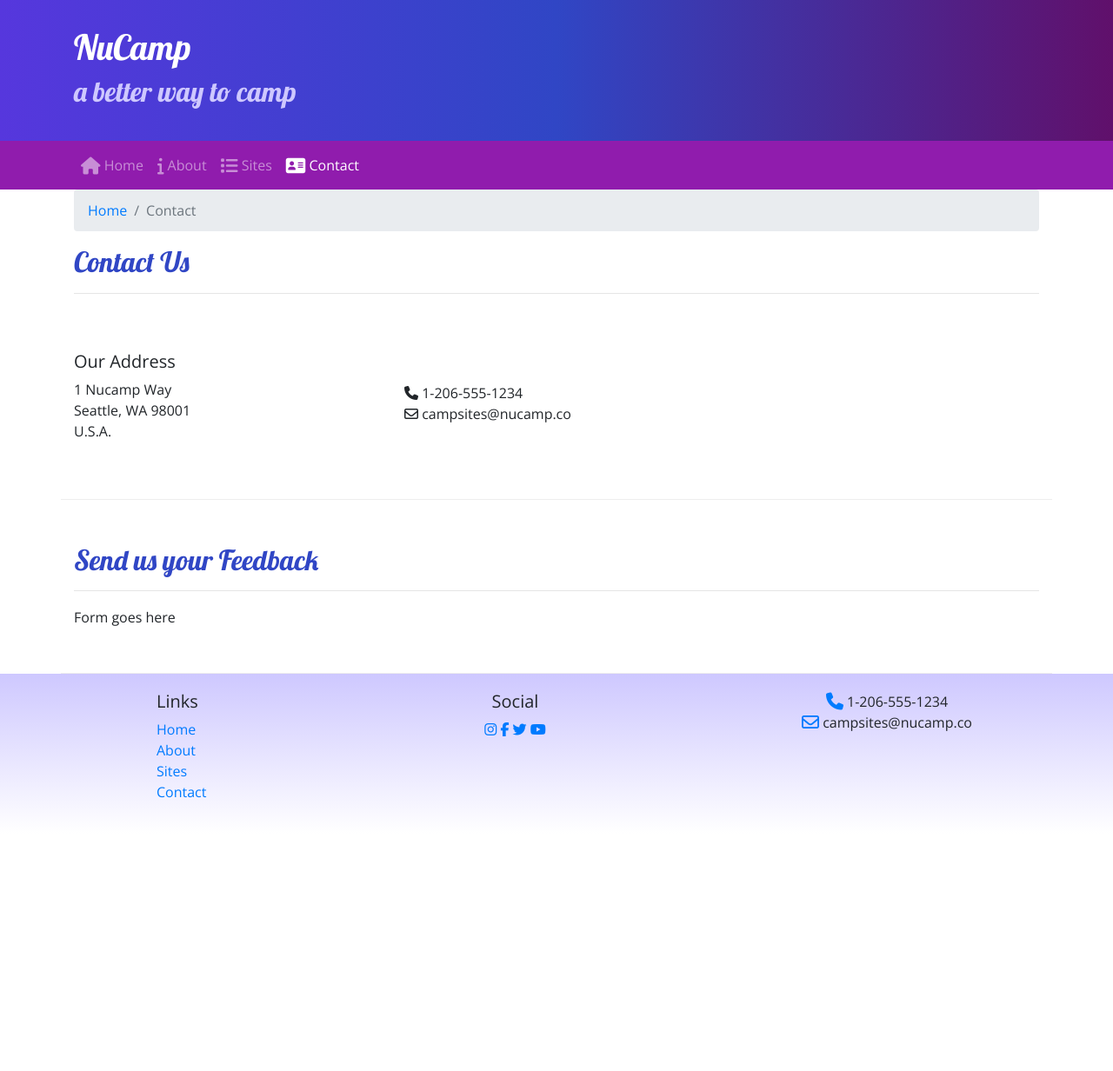
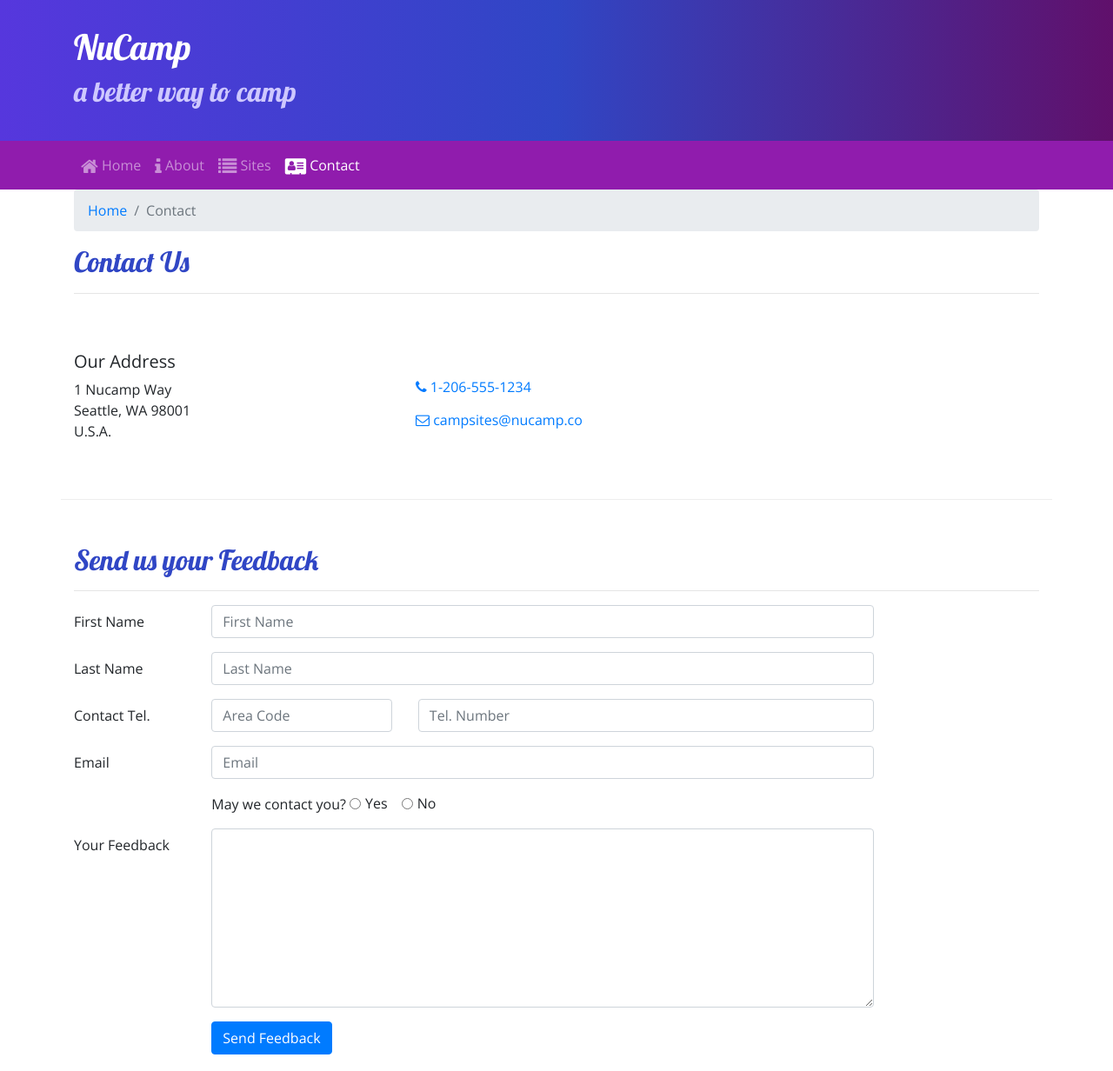
Before and after one commit to yonitekdev/Nucampsite2, a website: page contactus.html in a window 1280 px wide. Shown: the top 1232 px of the page at 87% size. Before the commit the page ends 959 px from the top, so only its background shows below. Drawn offline with nearby package versions, Linux system fonts and the light colour scheme.

Commit message:
Added Bootstrap icons and a contact form

```diff
--- a/aboutus.html
+++ b/aboutus.html
@@ -10,8 +10,11 @@
     <link rel="stylesheet" href="node_modules/bootstrap/dist/css/bootstrap.min.css" />
 
     <!-- Additional CSS must be placed after Bootstrap CSS -->
+    <link rel="stylesheet" href="node_modules/font-awesome/css/font-awesome.min.css" />
+    <link rel="stylesheet" href="node_modules/bootstrap-social/bootstrap-social.css" />
     <link rel="stylesheet" href="https://fonts.googleapis.com/css?family=Lobster|Open+Sans" />
     <link rel="stylesheet" href="css/styles.css" />
+
     <title>NuCamp: A Better Way To Camp</title>
 </head>
 
@@ -35,10 +38,10 @@
             </button>
             <div class="collapse navbar-collapse" id="nucampNavbar">
                 <ul class="navbar-nav">
-                    <li class="nav-item"><a class="nav-link" href="index.html">Home</a></li>
-                    <li class="nav-item active"><a class="nav-link" href="#">About</a></li>
-                    <li class="nav-item"><a class="nav-link" href="#">Sites</a></li>
-                    <li class="nav-item"><a class="nav-link" href="#">Contact</a></li>
+                    <li class="nav-item"><a class="nav-link" href="index.html"><i class="fa fa-home fa-lg"></i> Home</a></li>
+                    <li class="nav-item active"><a class="nav-link" href="#"><i class="fa fa-info fa-lg"></i> About</a></li>
+                    <li class="nav-item"><a class="nav-link" href="#"><i class="fa fa-list fa-lg"></i> Sites</a></li>
+                    <li class="nav-item"><a class="nav-link" href="contactus.html"><i class="fa fa-address-card fa-lg"></i> Contact</a></li>
                 </ul>
             </div>
         </div>
@@ -91,19 +94,19 @@
                         <li><a href="index.html">Home</a></li>
                         <li><a href="#">About</a></li>
                         <li><a href="#">Sites</a></li>
-                        <li><a href="#">Contact</a></li>
+                        <li><a href="contactus.html">Contact</a></li>
                     </ul>
                 </div>
                 <div class="col-6 col-sm-5 text-center">
                     <h5>Social</h5>
-                    <a href="http://instagram.com/">Instagram</a>
-                    <a href="http://facebook.com/">Facebook</a>
-                    <a href="http://twitter.com/">Twitter</a>
-                    <a href="http://youtube.com/">YouTube</a>
+                    <a class="btn btn-social-icon btn-instagram" href="http://instagram.com/"><i class="fa fa-instagram"></i></a>
+                    <a class="btn btn-social-icon btn-facebook" href="http://facebook.com/"><i class="fa fa-facebook"></i></a>
+                    <a class="btn btn-social-icon btn-twitter" href="http://twitter.com/"><i class="fa fa-twitter"></i></a>
+                    <a class="btn btn-social-icon btn-google" href="http://youtube.com/"><i class="fa fa-youtube"></i></a>
                 </div>
                 <div class="col-sm-4 text-center">
-                    Tel: 1-206-555-1234<br />
-                    Email: campsites@nucamp.co
+                    <a role="button" href="tel:+12065551234" class="btn btn-link"><i class="fa fa-phone"></i> 1-206-555-1234</a><br>
+            	    <a role="button" href="mailto:campsites@nucamp.co" class="btn btn-link"><i class="fa fa-envelope-o"></i> campsites@nucamp.co</a>
                 </div>
             </div>
         </div>
--- a/contactus.html
+++ b/contactus.html
@@ -11,6 +11,7 @@
 
     <!-- Additional CSS must be placed after Bootstrap CSS -->
     <link rel="stylesheet" href="node_modules/font-awesome/css/font-awesome.min.css" />
+    <link rel="stylesheet" href="node_modules/bootstrap-social/bootstrap-social.css" />
     <link rel="stylesheet" href="https://fonts.googleapis.com/css?family=Lobster|Open+Sans" />
     <link rel="stylesheet" href="css/styles.css" />
 
@@ -68,8 +69,8 @@
                 </address>
             </div>
             <div class="col">
-				<i class="fa fa-phone"></i> 1-206-555-1234<br>
-            	<i class="fa fa-envelope-o"></i> campsites@nucamp.co
+				<a role="button" href="tel:+12065551234" class="btn btn-link"><i class="fa fa-phone"></i> 1-206-555-1234</a><br>
+            	<a role="button" href="mailto:campsites@nucamp.co" class="btn btn-link"><i class="fa fa-envelope-o"></i> campsites@nucamp.co</a>
             </div>
         </div>
 
@@ -79,7 +80,59 @@
                 <hr />
             </div>
             <div class="col-md-10">
-                Form goes here
+                <form>
+                    <div class="form-group row">
+                        <label for="firstName" class="col-md-2 col-form-label">First Name </label>
+                        <div class="col-md-10">
+                            <input type="text" class="form-control" id="firstName" name="firstName" placeholder="First Name">
+                        </div>
+                    </div>
+                    <div class="form-group row">
+                        <label for="lastName" class="col-md-2 col-form-label">Last Name </label>
+                        <div class="col-md-10">
+                            <input type="text" class="form-control" id="lastName" name="lastName" placeholder="Last Name">
+                        </div>
+                    </div>
+                    <div class="form-group row">
+                        <label for="areaCode" class="col-md-2 col-form-label">Contact Tel. </label>
+                        <div class="col-5 col-md-3">
+                            <input type="text" class="form-control" id="areaCode" name="areaCode" placeholder="Area Code">
+                        </div>
+                        <div class="col-7">
+                            <input type="text" class="form-control" name="telNum" placeholder="Tel. Number">
+                        </div>
+                    </div>
+                    <div class="form-group row">
+                        <label for="email" class="col-md-2 col-form-label">Email </label>
+                        <div class="col-md-10">
+                            <input type="text" class="form-control" id="email" name="email" placeholder="Email">
+                        </div>
+                    </div>
+                    <div class="form-group row">
+                        <div class="col offset-md-2">
+                            May we contact you?
+                            <div class="form-check form-check-inline">
+                                <input type="radio" class="form-check-input" id="contactYes" name="contactRadios" value="yes">
+                                <label for="contactYes" class="form-check-label">Yes</label>
+                            </div>
+                            <div class="form-check form-check-inline">
+                                <input type="radio" class="form-check-input" id="contactNo" name="contactRadios" value="no">
+                                <label for="contactNo" class="form-check-label">No</label>
+                            </div>
+                        </div>
+                    </div>
+                    <div class="form-group row">
+                        <label for="feedback" class="col-md-2 col-form-label">Your Feedback </label>
+                        <div class="col-md-10">
+                            <textarea class="form-control" id="feedback" name="feedback" rows="8"></textarea>
+                        </div>
+                    </div>
+                    <div class="form-group row">
+                        <div class="offset-md-2 col-md-10">
+                            <button type="submit" class="btn btn-primary">Send Feedback</button>
+                        </div>
+                    </div>
+                </form>
             </div>
        </div>
 
@@ -99,14 +152,14 @@
                 </div>
                 <div class="col-6 col-sm-5 text-center">
                     <h5>Social</h5>
-                    <a href="http://instagram.com/"><i class="fa fa-instagram"></i></a>
-                    <a href="http://facebook.com/"><i class="fa fa-facebook"></i></a>
-                    <a href="http://twitter.com/"><i class="fa fa-twitter"></i></a>
-                    <a href="http://youtube.com/"><i class="fa fa-youtube"></i></a>
+                    <a class="btn btn-social-icon btn-instagram" href="http://instagram.com/"><i class="fa fa-instagram"></i></a>
+                    <a class="btn btn-social-icon btn-facebook" href="http://facebook.com/"><i class="fa fa-facebook"></i></a>
+                    <a class="btn btn-social-icon btn-twitter" href="http://twitter.com/"><i class="fa fa-twitter"></i></a>
+                    <a class="btn btn-social-icon btn-google" href="http://youtube.com/"><i class="fa fa-youtube"></i></a>
                 </div>
                 <div class="col-sm-4 text-center">
-                    <i class="fa fa-phone fa-lg text-primary"></i> 1-206-555-1234<br />
-                    <i class="fa fa-envelope-o fa-lg text-primary"></i> campsites@nucamp.co
+                    <a role="button" href="tel:+12065551234" class="btn btn-link"><i class="fa fa-phone"></i> 1-206-555-1234</a><br>
+            	    <a role="button" href="mailto:campsites@nucamp.co" class="btn btn-link"><i class="fa fa-envelope-o"></i> campsites@nucamp.co</a>
                 </div>
            </div>
         </div>
--- a/package.json
+++ b/package.json
@@ -15,6 +15,8 @@
   },
   "dependencies": {
     "bootstrap": "^4.5.2",
+    "bootstrap-social": "^5.1.1",
+    "font-awesome": "^4.7.0",
     "jquery": "^3.5.1",
     "popper.js": "^1.16.1"
   }
```
Also changed, not shown: index.html (+14 -11 lines), 1 other file.
